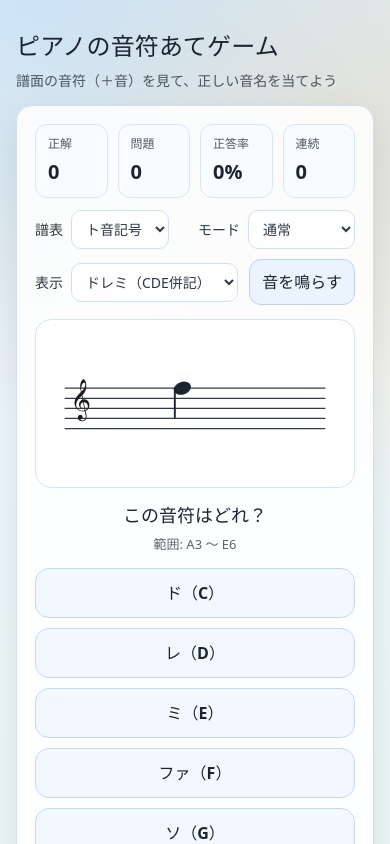
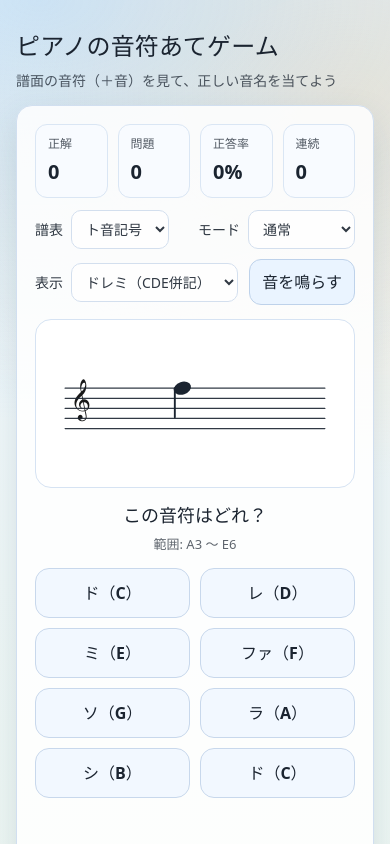
Before and after one commit to mkitamura-dev/piano-study-app, a React app in the folder frontend/: page / in a window 390 px wide. Shown: the top 844 px of the page. Built offline with nearby package versions, Linux system fonts and the light colour scheme; the HTML template or start-up script is replaced by a standard one.

Commit message:
スマホ用画面ボタン２列調整

```diff
--- a/frontend/src/note-game/note-game.css
+++ b/frontend/src/note-game/note-game.css
@@ -185,6 +185,6 @@
 
 @media (max-width: 420px) {
   .choices {
-    grid-template-columns: 1fr;
+    grid-template-columns: repeat(2, minmax(0, 1fr));
   }
 }
```
